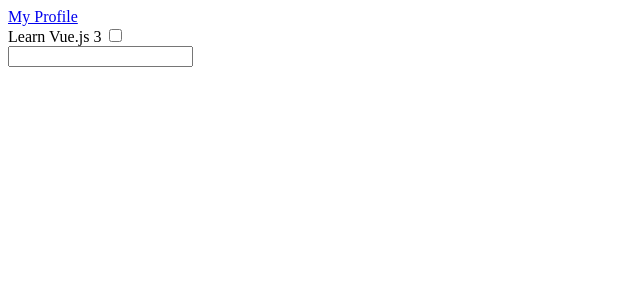
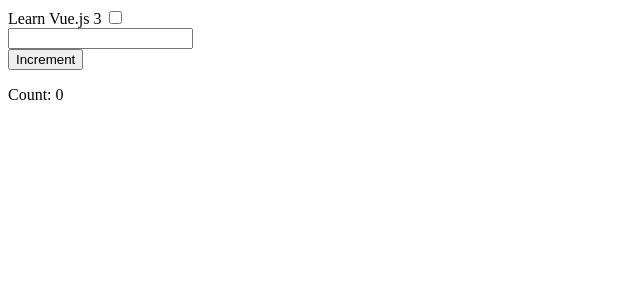
Before and after one commit to niamh-d/vue_test_101, a Vue app: page / in a window 1280 px wide. Shown: the top 300 px of the page, without its empty margins (0-640 px from the left). Built offline with nearby package versions, Linux system fonts and the light colour scheme.

Commit message:
counter component

```diff
--- a/src/App.vue
+++ b/src/App.vue
@@ -1,5 +1,4 @@
 <template>
-  <Navbar2 />
   <div>
     <div
       v-for="todo in todos"
@@ -15,15 +14,16 @@
       <input data-test="new-todo" v-model="newTodo" />
     </form>
   </div>
+  <Counter @increment="count = $event" />
 </template>
 
 <script>
-import Navbar2 from './components/Navbar2.vue'
+import Counter from './components/Counter.vue'
 export default {
   name: 'TodoApp',
 
   components: {
-    Navbar2
+    Counter
   },
 
   data() {
--- /dev/null
+++ b/src/components/Counter.vue
@@ -0,0 +1,22 @@
+<template>
+  <button @click="handleClick">Increment</button>
+  <div>
+    <p>Count: {{ count }}</p>
+  </div>
+</template>
+
+<script>
+export default {
+  data() {
+    return {
+      count: 0
+    }
+  },
+  methods: {
+    handleClick() {
+      this.count++
+      this.$$emit('increment', this.count)
+    }
+  }
+}
+</script>
```
